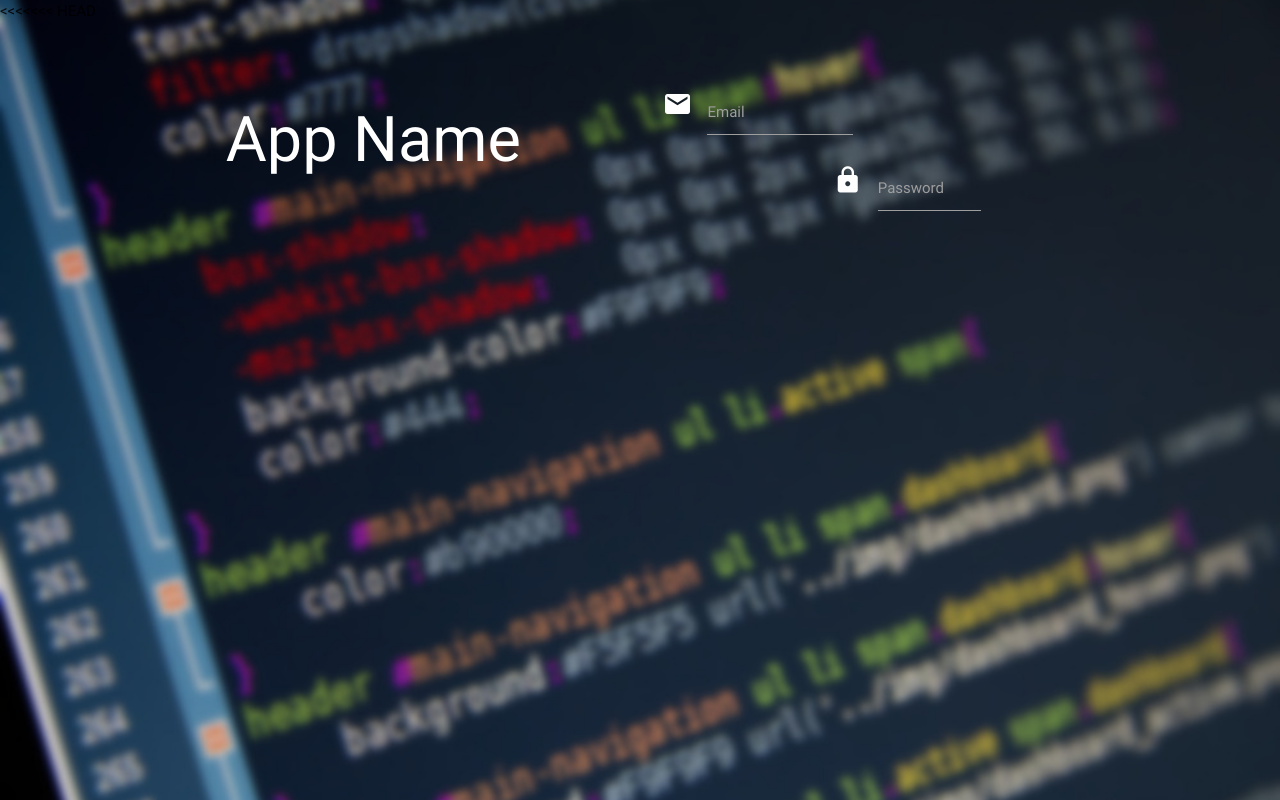
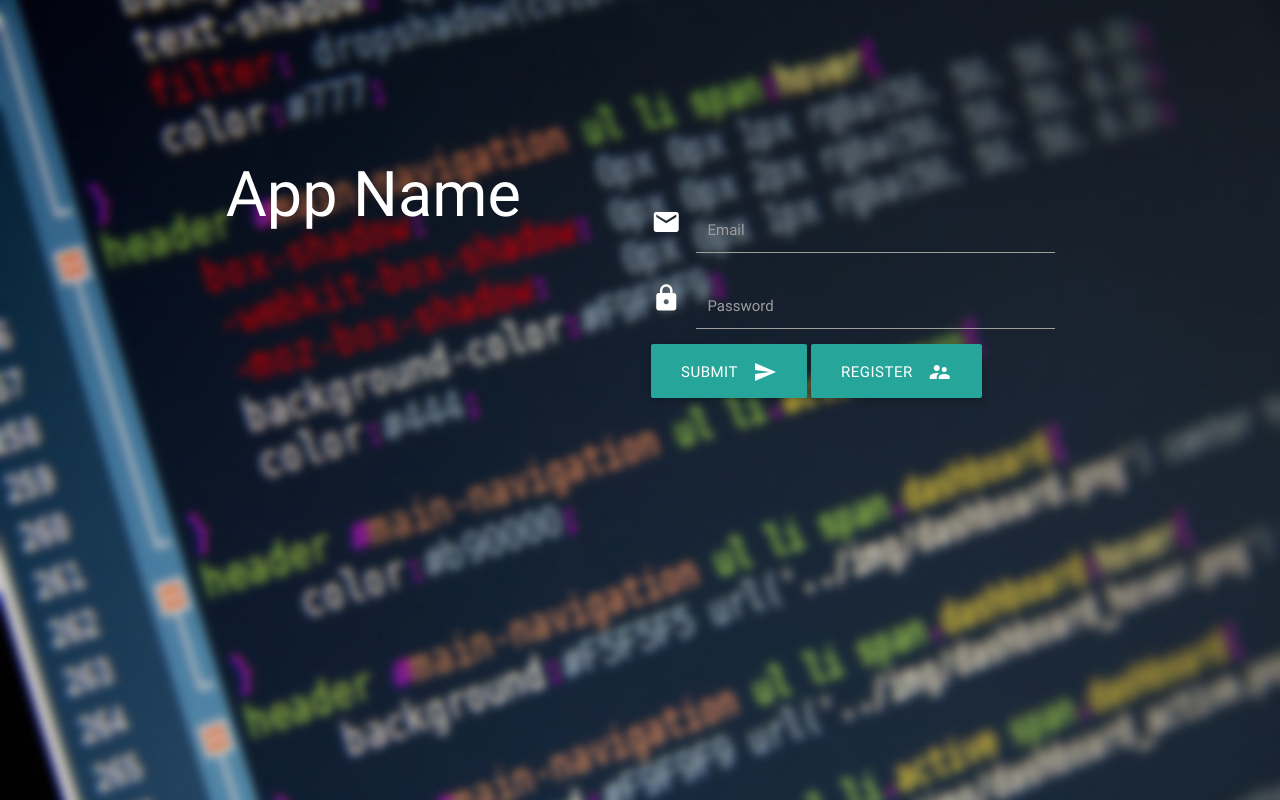
Before and after one commit to MakeHacks/HackWithMe, a plain HTML site: page login.html in a window 1280 px wide. Drawn offline with nearby package versions, Linux system fonts and the light colour scheme.

Commit message:
login with actual login and register

```diff
--- a/login.html
+++ b/login.html
@@ -8,33 +8,39 @@
   <link href="css/style.css" type="text/css" rel="stylesheet" media="screen,projection"/>
   <link rel="stylesheet" href="css/animate.css">
 </head>
-<<<<<<< HEAD
-<body ng-app="app" ng-controller="MainController as main" id="background">
+  <body ng-app="app" ng-controller="MainController as main" id="background">
   <div class="wrapper" id="login">
-    <div class="row" style="margin-top: 4%;">
-      <div class="col s5 offset-s1">
+    <div class="row">
+      <div class="col s5 offset-s1" style="margin-top: 10%;">
         <h1 style="text-align: center;">App Name</h1>
       </div>
-      <div class="col s5">
-        <div class="input-field col s5">
+      <div class="col s4 offset" style="margin-top: 15%;">
+        <div class="input-field">
           <i class="material-icons prefix">email</i>
           <input id="email" type="text" class="validate">
           <label for="password">Email</label>
         </div>
-        <div class="input-field col s4 offset-s4">
+        <div class="input-field">
           <i class="material-icons prefix">lock</i>
           <input id="password" type="text" class="validate">
           <label for="password">Password</label>
+        </div>
+        <button class="btn waves-effect waves-light btn-large" type="submit" name="action" style="text-align: center;">Submit
+          <i class="material-icons right">send</i>
+        </button>
+        <a class="waves-effect waves-light btn-large modal-trigger" href="#register"><i class="material-icons right">supervisor_account</i>Register</a>
+        <div id="register" class="modal">
+          <div class="modal-content">
+            <h4>Register</h4>
+            <p>A bunch of text</p>
+          </div>
+          <div class="modal-footer">
+            <a href="#!" class=" modal-action modal-close waves-effect waves-green btn-flat">Agree</a>
           </div>
       </div>
-
-    </div>
-    <div class="row">
-    </div>
-    <div class="row">
-
     </div>
   </div>
+</div>
 
       <script src="https://code.jquery.com/jquery-2.1.1.min.js"></script>
   <script src="https://ajax.googleapiscom/ajax/libs/angularjs/1.3.4/angular.min.js"></script>
```
